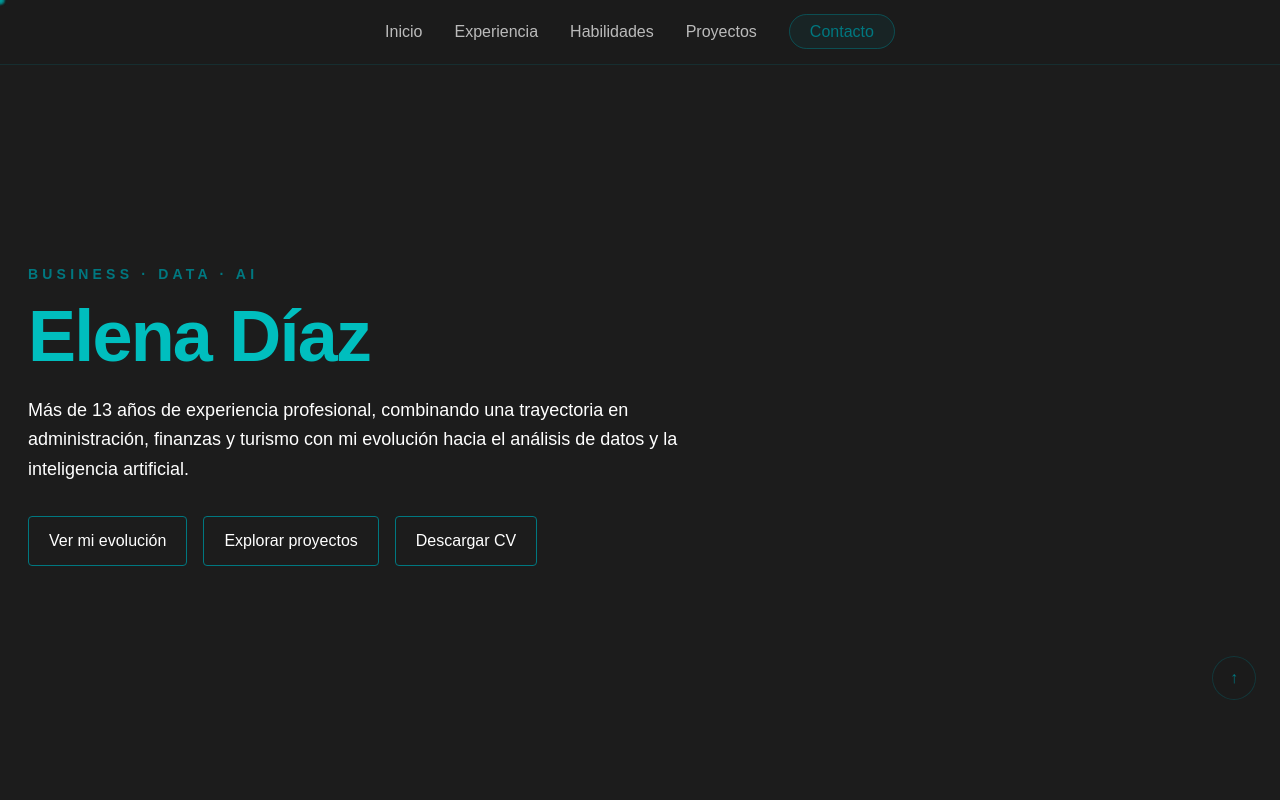
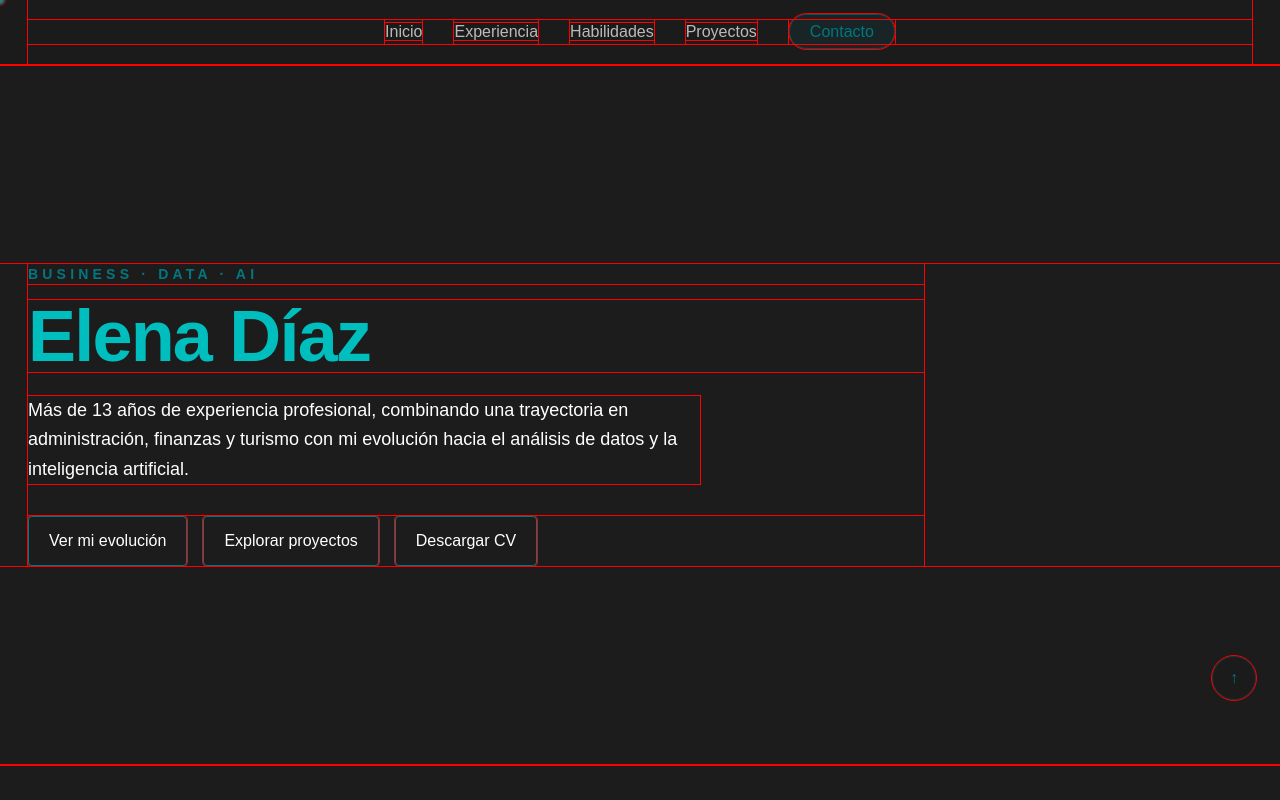
Before and after one commit to HelenDiMo/elena-diaz-beyond-the-resume, a Next.js app: page / in a window 1280 px wide. Shown: the top 800 px of the page. Built offline with nearby package versions, Linux system fonts and the light colour scheme.

Commit message:
fix: agregar estilo de contorno para separar componentes en globals.css

```diff
--- a/src/app/globals.css
+++ b/src/app/globals.css
@@ -47,3 +47,8 @@ html {
     display: none !important;
   }
 }
+
+/* ESTO ES PARA SEPARAR LOS COMPONENTES DE LA PAG. */
+* {
+  outline: 1px solid red;
+}
```
